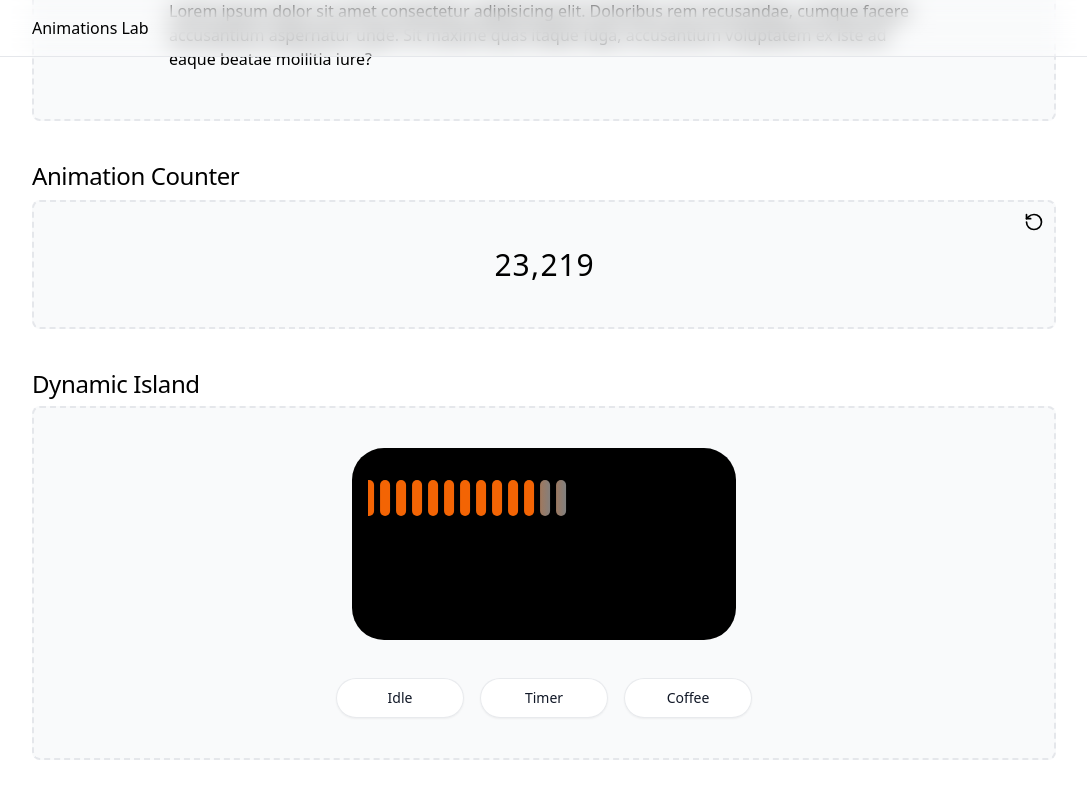
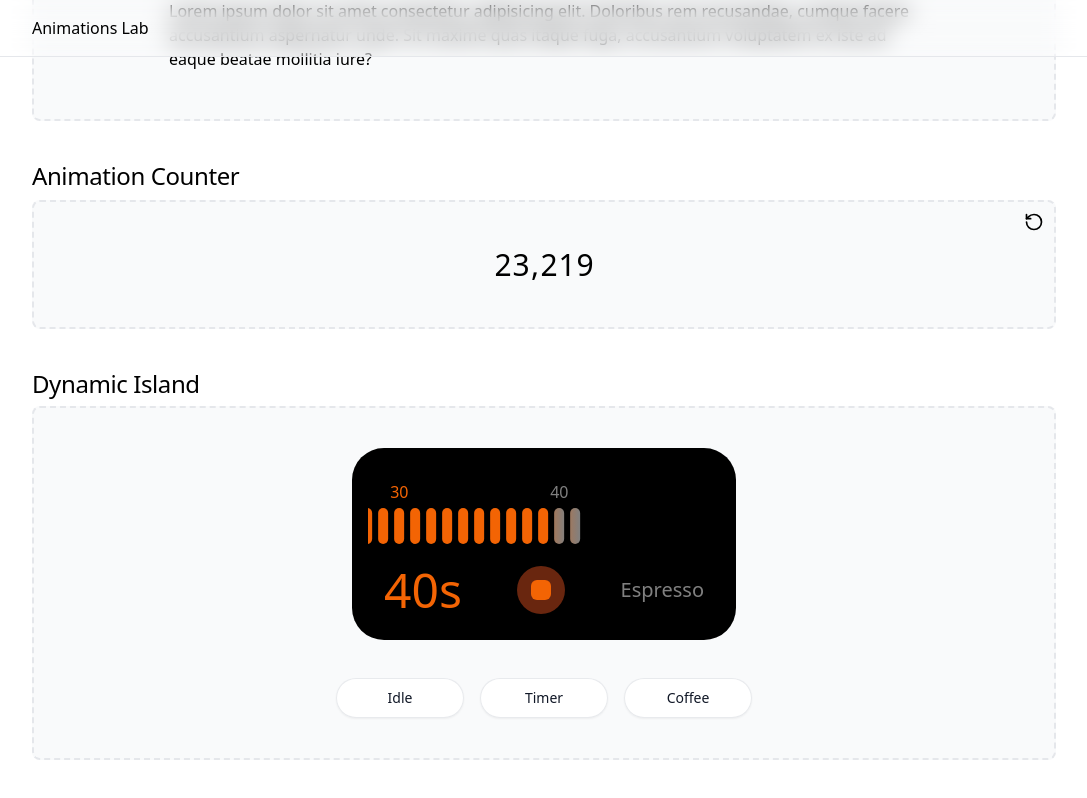
Before and after one commit to GreattitJY/animations-lab, a React (Vite) app: page / in a window 1280 px wide. Both pictures are taken after a click on the button "Coffee". Shown: the part 1980-2778 px from the top of the page, without its empty margins (96-1183 px from the left). Built offline with nearby package versions, Linux system fonts and the light colour scheme.

Commit message:
wip: add dynamic island coffe timer

```diff
--- a/src/components/dynamic-island/coffee.tsx
+++ b/src/components/dynamic-island/coffee.tsx
@@ -1,5 +1,5 @@
 import { useState, useEffect, useRef } from "react";
-import { motion } from "motion/react";
+import { AnimatePresence, motion } from "motion/react";
 
 const TOTAL_COUNT = 42;
 const ORANGE = "rgb(243, 100, 4)";
@@ -10,10 +10,18 @@ const ITEM_WIDTH = 10;
 const GAP_WIDTH = 6;
 const STEP_WIDTH = ITEM_WIDTH + GAP_WIDTH;
 
-const Coffee = () => {
+interface CoffeeProps {
+  setView: React.Dispatch<React.SetStateAction<string>>;
+}
+
+export default function Coffee({ setView }: CoffeeProps) {
   const [step, setStep] = useState(0);
   const lastUpdateTime = useRef(0);
   const [count, setCount] = useState(TOTAL_COUNT);
+
+  const handleExit = () => {
+    setView("idle");
+  };
 
   useEffect(() => {
     const animate = (currentTime: number) => {
@@ -39,13 +47,15 @@ const Coffee = () => {
     };
   }, []);
 
+  const countArray = count.toString().padStart(2, "0").split("");
+
   return (
     <div className="flex flex-col w-96 pt-5 pb-3 px-4 h-48">
       <div className="overflow-hidden">
-        <div className="translate-x-[-142%]">
+        <div className="translate-x-[-138%]">
           <motion.ul
             style={{ gap: GAP_WIDTH }}
-            className="flex mt-3"
+            className="flex mt-10"
             initial={{ opacity: 0, filter: "blur(2px)" }}
             animate={{
               opacity: 1,
@@ -59,11 +69,26 @@ const Coffee = () => {
             }}
           >
             {[...Array(TOTAL_COUNT)].map((_, index) => {
-              const isActive = index < count;
-
+              const isActive = count > index;
               return (
-                <li key={index}>
-                  <motion.span
+                <li key={index} className="relative">
+                  {index % 10 === 0 && !!index && (
+                    <p
+                      style={{ color: isActive ? ORANGE : GRAY }}
+                      className="absolute -translate-y-7 -translate-x-1"
+                    >
+                      {index}
+                    </p>
+                  )}
+                  {index === 1 && (
+                    <p
+                      style={{ color: isActive ? ORANGE : GRAY }}
+                      className="absolute -translate-y-7 -translate-x-1"
+                    >
+                      {index}
+                    </p>
+                  )}
+                  <motion.div
                     initial={{
                       backgroundImage: BASE_GRADIENT,
                       backgroundPosition: "0%",
@@ -87,9 +112,36 @@ const Coffee = () => {
           </motion.ul>
         </div>
       </div>
-      <div className="mt-4"></div>
+      <div className="mt-4 flex justify-between items-center mx-4">
+        <p style={{ color: ORANGE }} className="text-5xl">
+          <AnimatePresence initial={false} mode="popLayout">
+            {countArray.map((digit, i) => (
+              <motion.span
+                key={digit + i}
+                className="tabular-nums"
+                initial={{ y: "8px", opacity: 0, filter: "blur(2px)" }}
+                animate={{ y: "0px", opacity: 1, filter: "blur(0px)" }}
+                exit={{ y: "-8px", opacity: 0, filter: "blur(2px)" }}
+                transition={{ type: "spring", bounce: 0.35 }}
+              >
+                {digit}
+              </motion.span>
+            ))}
+          </AnimatePresence>
+          <span>s</span>
+        </p>
+        <motion.button
+          type="button"
+          className="bg-orange-900/85 p-3.5 rounded-full"
+          whileTap={{ scale: 0.95 }}
+          onClick={handleExit}
+        >
+          <span style={{ backgroundColor: ORANGE }} className="rounded-md size-5 block"></span>
+        </motion.button>
+        <motion.p style={{ color: GRAY }} className="text-xl" animate={{}}>
+          Espresso
+        </motion.p>
+      </div>
     </div>
   );
-};
-
-export default Coffee;
+}
--- a/src/components/dynamic-island/counter.tsx
+++ b/src/components/dynamic-island/counter.tsx
@@ -38,7 +38,7 @@ export default function Counter({ isPaused, initialCount = 0 }: CounterProps) {
     return () => {
       cancelAnimationFrame(rafId);
     };
-  }, [isPaused]);
+  }, [initialCount, isPaused]);
 
   const countArray = count.toString().padStart(2, "0").split("");
 
--- a/src/components/dynamic-island/example.tsx
+++ b/src/components/dynamic-island/example.tsx
@@ -13,7 +13,7 @@ export default function Example({}: ExampleProps) {
       case "timer":
         return <Timer setView={setView} />;
       case "coffee":
-        return <Coffee />;
+        return <Coffee setView={setView} />;
       case "idle":
         return <div className="h-7" />;
     }
```
